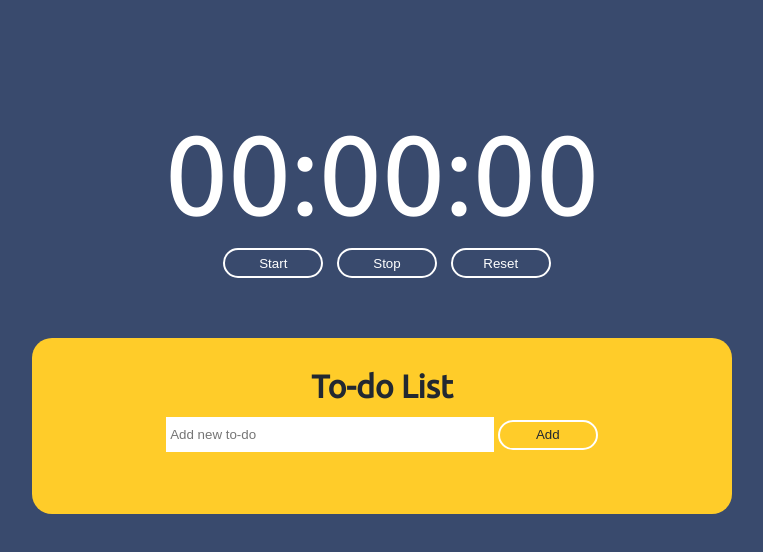
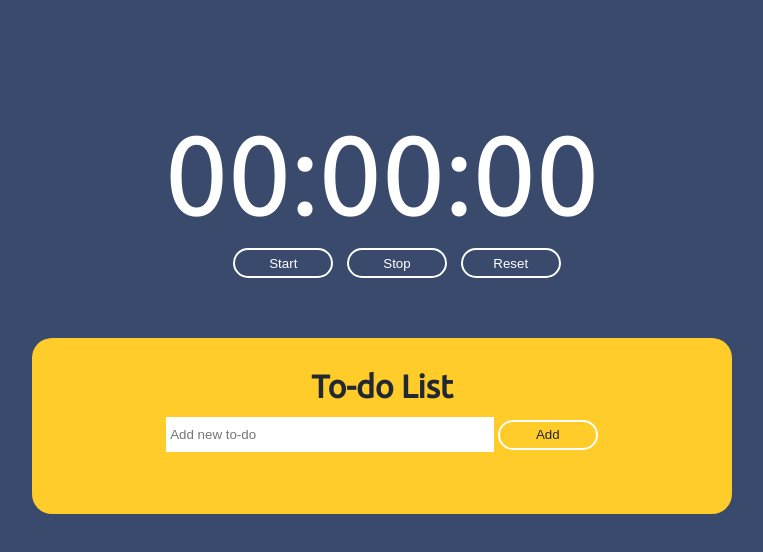
Before and after one commit to sopspops/to-do-and-stop-watch, a plain HTML site: page index.html in a window 1280 px wide. Shown: the whole page, without its empty margins (258-1021 px from the left). Drawn offline with Linux system fonts and the light colour scheme.

Commit message:
updated css elements

```diff
--- a/index.html
+++ b/index.html
@@ -3,7 +3,7 @@
 <head>
     <meta charset="UTF-8">
     <meta http-equiv="X-UA-Compatible" content="IE=edge">
-    <meta name="viewport" content="width=device-width, initial-scale=1.0">
+    <meta name="viewport" content="width=device-width; initial-scale=1.0; maximum-scale=1.0; user-scalable=0;" />
     <title>To-do List</title>
     <link rel="stylesheet" href="style.css">
     <script src="https://kit.fontawesome.com/70db454c07.js" crossorigin="anonymous"></script>
--- a/style.css
+++ b/style.css
@@ -1,5 +1,4 @@
 @import url('https://fonts.googleapis.com/css2?family=Ubuntu&display=swap');
-
 
 * {
     margin: 0;
@@ -22,6 +21,12 @@
     margin-left: auto;
     margin-right: auto;
     border-radius: 20px;
+}
+
+#buttons {
+    width: 100%;
+    margin-left: auto;
+    margin-right: auto;
 }
 
 body {
```
